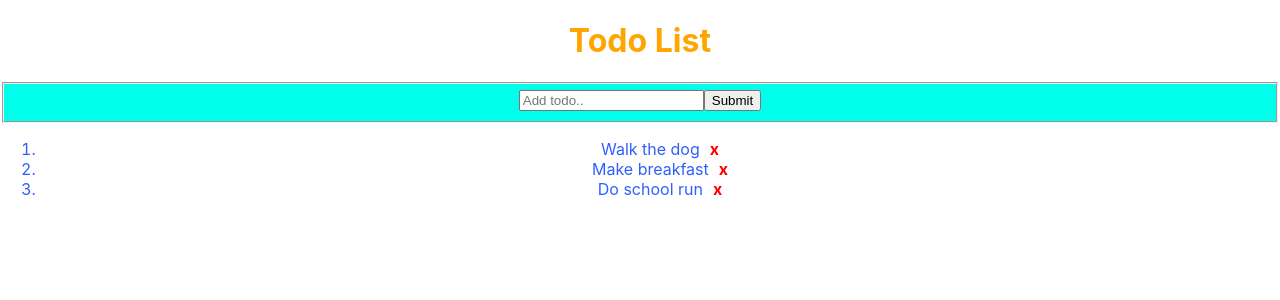
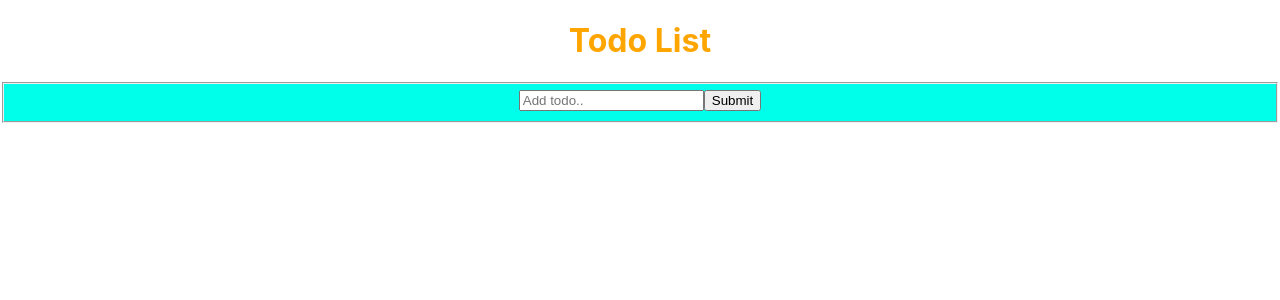
Before and after one commit to francisChigozie/todo-list-app, a React (Create React App) app in the folder todo-list-app/: page / in a window 1280 px wide. Shown: the top 300 px of the page. Built offline with nearby package versions, Linux system fonts and the light colour scheme.

Commit message:
adding localstorage using useEffect

```diff
--- a/todo-list-app/package.json
+++ b/todo-list-app/package.json
@@ -1,5 +1,5 @@
 {
-"name": "todo-list-app",
+  "name": "todo-list-app",
   "version": "0.1.0",
   "private": true,
   "dependencies": {
@@ -12,7 +12,7 @@
     "web-vitals": "^1.1.2"
   },
   "scripts": {
-    "deploy" : "npm run build",
+    "deploy": "npm run build",
     "start": "react-scripts start",
     "build": "react-scripts build",
     "test": "react-scripts test",
--- a/todo-list-app/src/components/TodoList.js
+++ b/todo-list-app/src/components/TodoList.js
@@ -1,11 +1,21 @@
 import React from 'react';
 
+const LS_Key = 'reactApp.todos'
+
 function TodoList(){
-    const [todos, setTodos] = React.useState([
-    {id: 1, text: "Walk the dog", done: false},
-    {id: 2, text: "Make breakfast", done: false},
-    {id: 3, text: "Do school run", done: false}
-  ]);
+    const [todos, setTodos] = React.useState([]);
+
+  React.useEffect(() => {
+      const storedTodos = JSON.parse(localStorage.getItem(LS_Key))
+      if (storedTodos) setTodos(storedTodos)
+
+  }, [])
+
+  React.useEffect(() => {
+      localStorage.setItem(LS_Key, JSON.stringify(todos))
+  }, [todos])
+
+
 
   function handleToggleTodo(todo){
     const updatedTodos = todos.map(t =>
```
